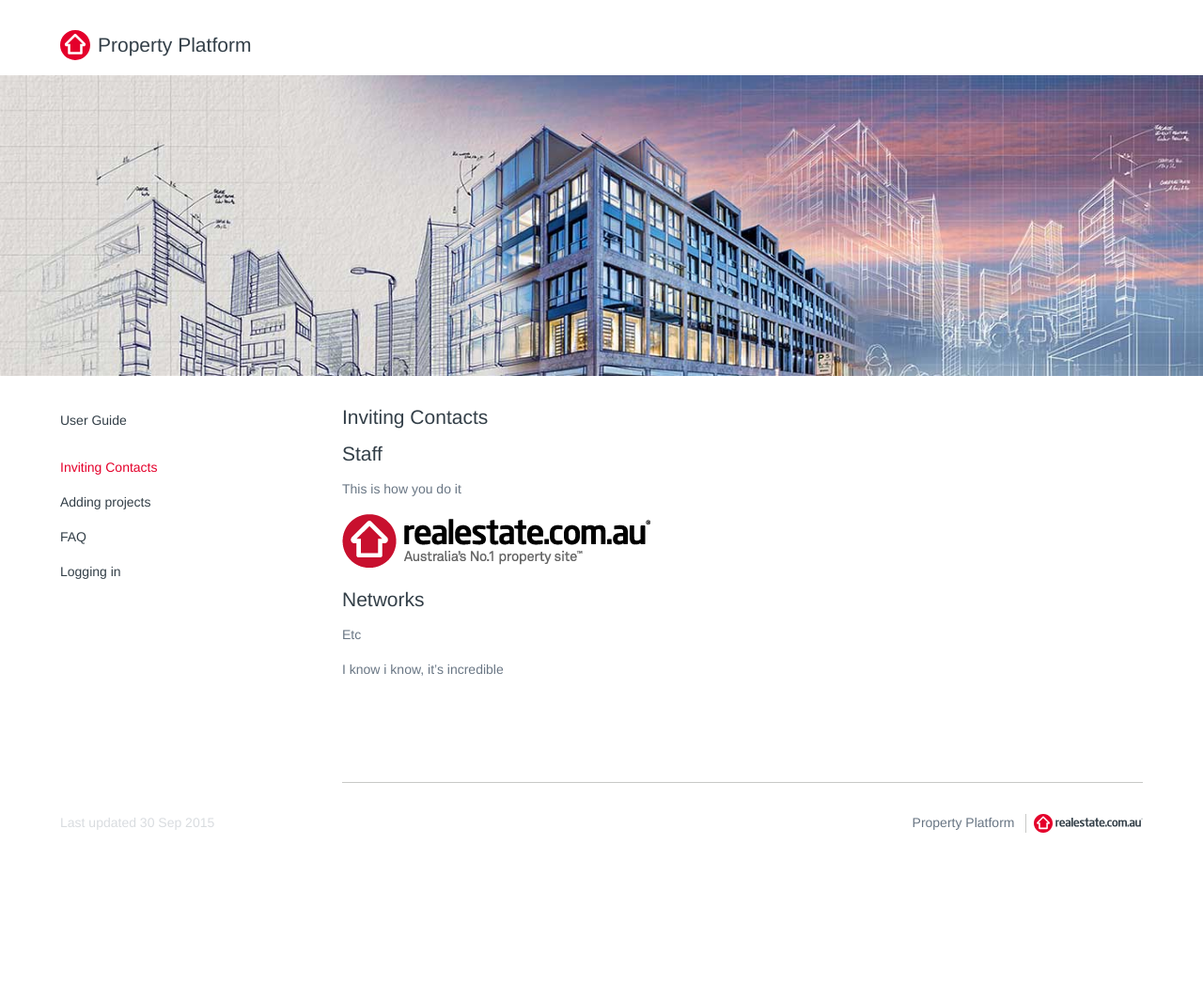
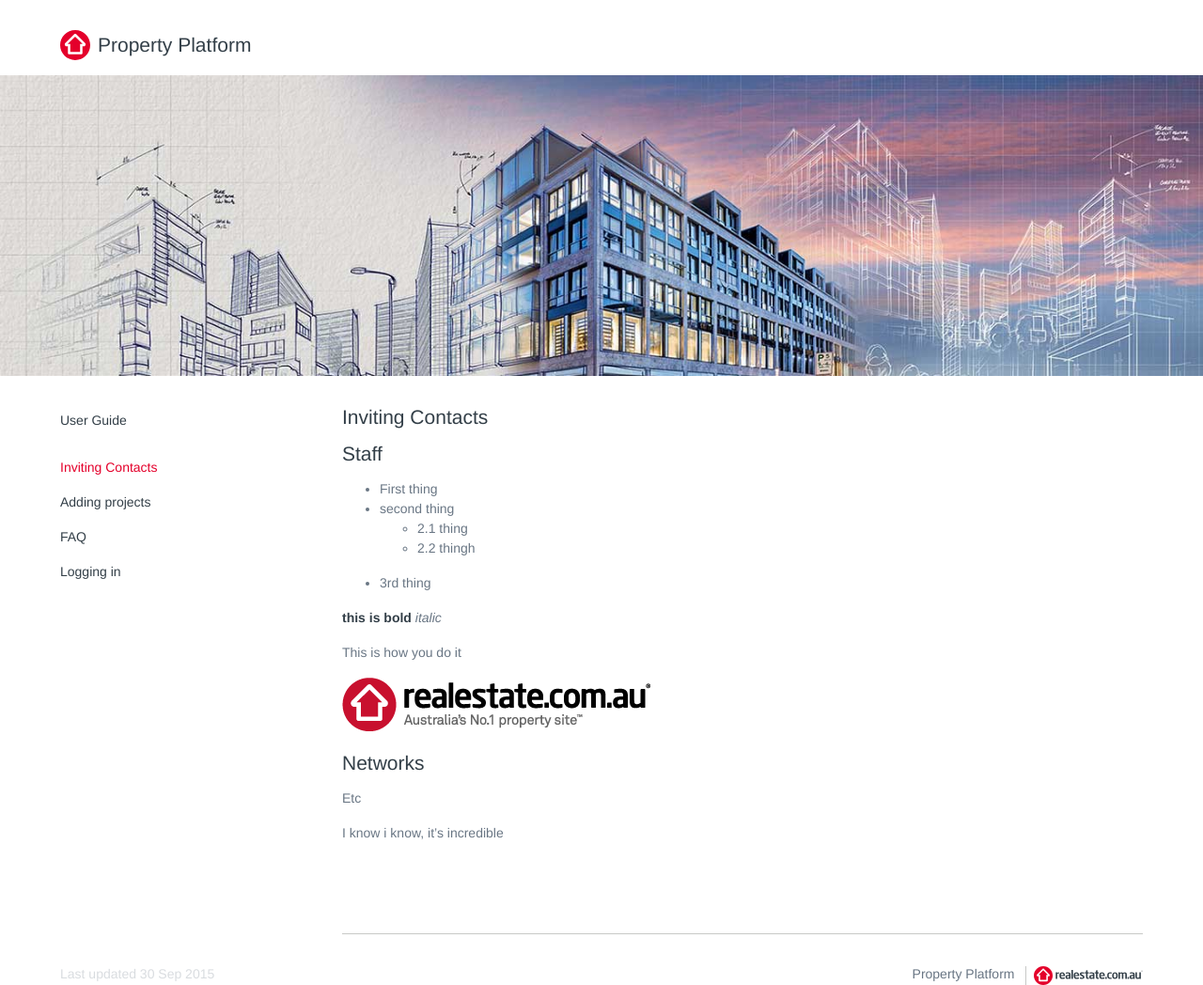
Before and after one commit to property-platform/property-platform.github.io, a Jekyll site: the page built from help/Inviting-contacts.md, in a window 1280 px wide. Shown: the whole page at 94% size. Built offline with Jekyll 4.4.1, drawn with Linux system fonts in a browser that asks for light colours; some web fonts are replaced; before the commit the page ends 900 px from its top, so only the background shows below that.

```diff
--- a/help/Inviting-contacts.md
+++ b/help/Inviting-contacts.md
@@ -10,6 +10,16 @@
 
 ## Staff
 
+* First thing
+* second thing
+	* 2.1 thing
+	* 2.2 thingh
+* 3rd thing
+
+**this is bold**
+_italic_
+
+
 This is how you do it
 
 ![Residential logo](/help/images/resi-logo.png)
```
Also changed, not shown: help/adding-projects.md (+2 -0 lines).
